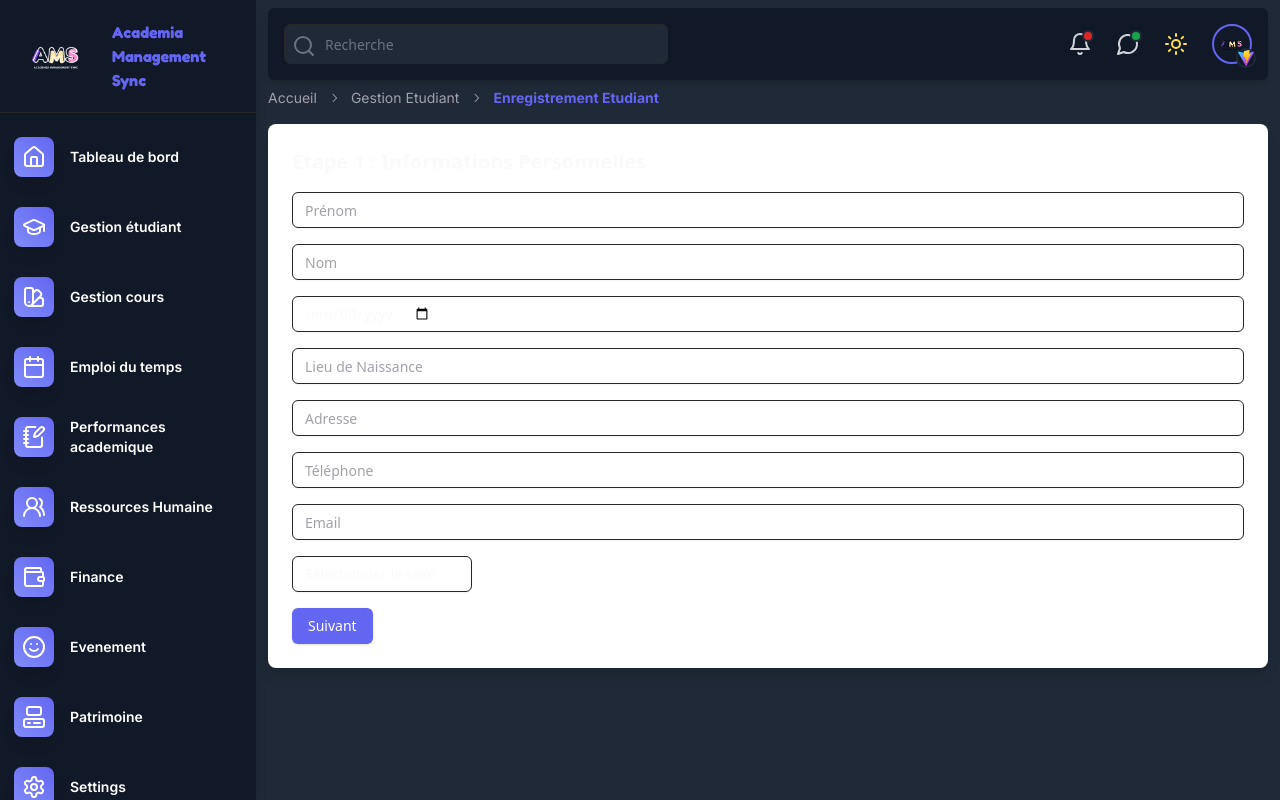
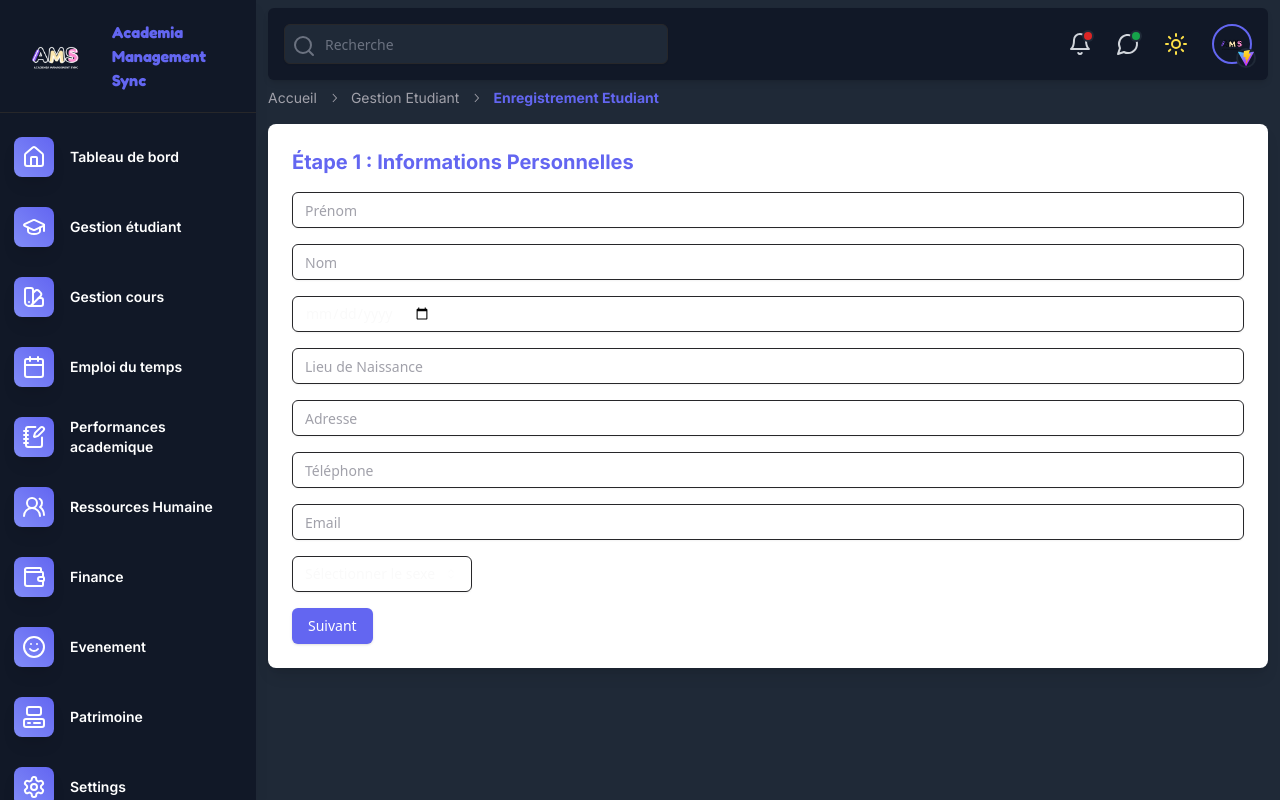
Before and after one commit to AureDulvresse/app.ams.io, a React (Vite) app: page /students/create in a window 1280 px wide. Built offline with nearby package versions, Linux system fonts and the light colour scheme.

Commit message:
Update PersonalInfoForm.tsx

```diff
--- a/src/components/forms/PersonalInfoForm.tsx
+++ b/src/components/forms/PersonalInfoForm.tsx
@@ -38,7 +38,7 @@ const PersonalInfoForm: React.FC<PersonalInfoFormProps> = ({
 
   return (
     <div>
-      <h2 className="text-xl font-bold mb-4">
+      <h2 className="text-xl font-bold mb-4 font-inter text-indigo-500">
         Étape 1 : Informations Personnelles
       </h2>
       <div className="space-y-4">
```
